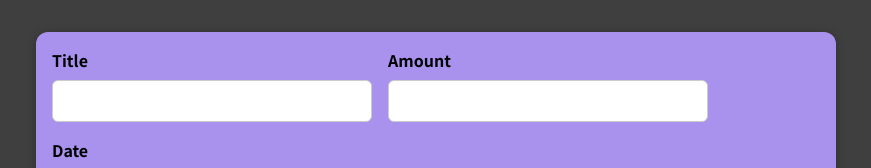
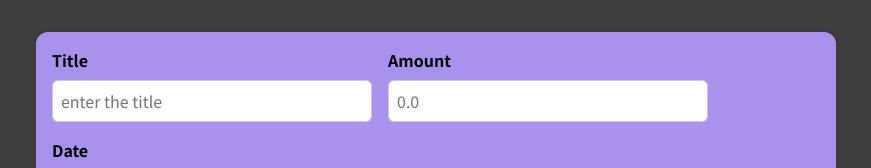
Before and after one commit to manoj2712/expense-tracker, a React (Create React App) app: page / in a window 1280 px wide. Shown: the top 168 px of the page, without its empty margins (204-1075 px from the left). Built offline with nearby package versions, Linux system fonts and the light colour scheme.

Commit message:
add event listener to the form

```diff
--- a/src/components/NewExpense/ExpenseForm.js
+++ b/src/components/NewExpense/ExpenseForm.js
@@ -1,26 +1,56 @@
-import React from "react";
+import React, { useState } from "react";
 import "./ExpenseForm.css";
 
 const ExpenseForm = () => {
+  const [enteredTitle, setEnteredTitle] = useState("");
+  const [enteredDate, setEnteredDate] = useState("");
+  const [enteredPrice, setEnteredPrice] = useState("");
+  const titleChangeHandler = (event) => {
+    setEnteredTitle(event.target.value);
+  };
+  const dateChangeHandler = (event) => {
+    setEnteredDate(event.target.value);
+  };
+  const priceChangeHandler = (event) => {
+    setEnteredPrice(event.target.value);
+  };
   return (
     <form>
       <div className="new-expense_controls">
         <div className="new-expense__control">
           <label>Title</label>
-          <input type="text" />
+          <input
+            type="text"
+            onChange={titleChangeHandler}
+            value={enteredTitle}
+            placeholder="enter the title"
+          />
         </div>
         <div className="new-expense__control">
           <label>Amount</label>
-          <input type="number" min="0.01" steps="0.01" />
+          <input
+            type="number"
+            min="0.01"
+            steps="0.01"
+            onChange={priceChangeHandler}
+            placeholder="0.0"
+            value={enteredPrice}
+          />
         </div>
         <div className="new-expense__control">
           <label>Date</label>
-          <input type='date' min="01-01-2019" max="31-12-2023" />
+          <input
+            type="date"
+            min="01-01-2019"
+            max="31-12-2023"
+            onChange={dateChangeHandler}
+            value={enteredDate}
+          />
         </div>
-          </div>
-          <div className="new-expense__action">
-              <button type="submit">Add Expense</button>
-          </div>
+      </div>
+      <div className="new-expense__action">
+        <button type="submit">Add Expense</button>
+      </div>
     </form>
   );
 };
```
